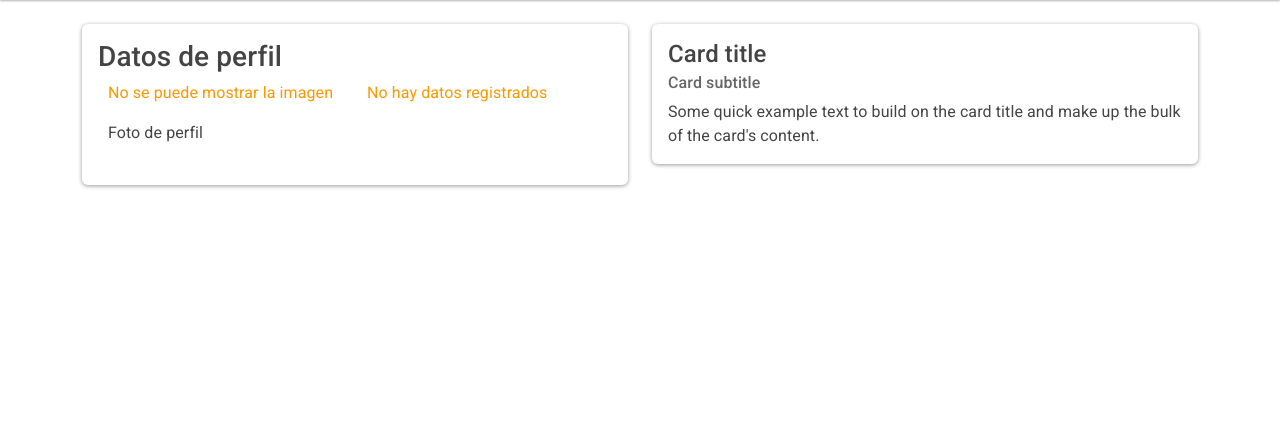
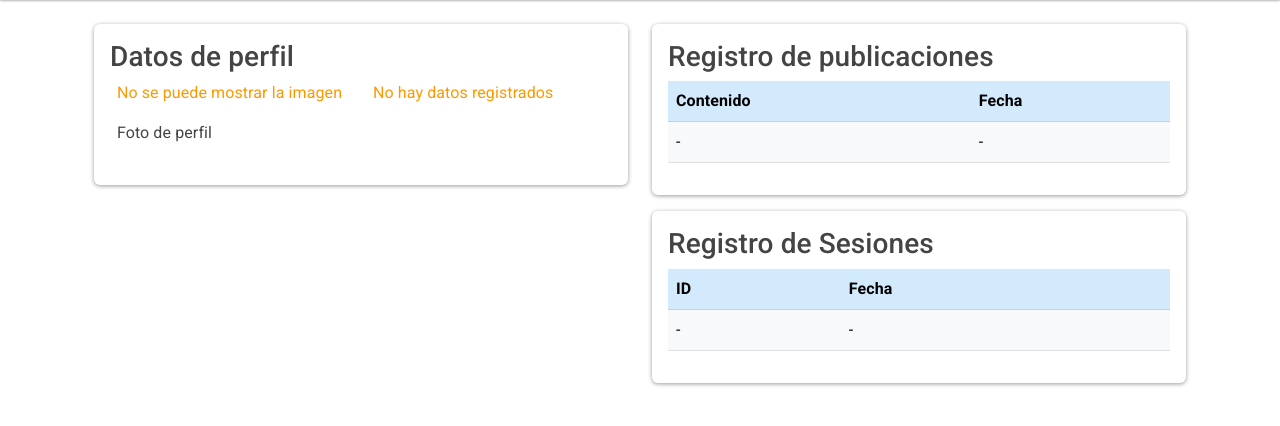
Before and after one commit to ginorubio/flask-fisi-web, a Flask app: page /dashboard in a window 1280 px wide. Shown: the part 85-511 px from the top of the page. Run offline with Flask 3, Linux system fonts and the light colour scheme.

Commit message:
agregando tablas en el dashboard y limpiando codigo

```diff
--- a/src/app.py
+++ b/src/app.py
@@ -26,21 +26,9 @@ alumno = None
 
 @app.route('/')
 def Index():
-    cursor = mydb.cursor()
-    # Realizar la consulta utilizando JOIN para combinar las tablas
-    query = '''
-        SELECT alumnos.nombre, alumnos.correo, publicaciones.contenido
-        FROM alumnos
-        JOIN publicaciones ON alumnos.idAlumno = publicaciones.idAlumno
-    '''
-    cursor.execute(query)
-
-    # Obtener los resultados de la consulta
-    resultados = cursor.fetchall()
-    # Cerrar el cursor
-    cursor.close()
+    publicaciones = consultarTodasPublicaciones()
     # Renderizar la plantilla HTML y pasar los resultados
-    return render_template('index.html', publicaciones=resultados)
+    return render_template('index.html', publicaciones=publicaciones)
 
 @app.route('/registro-publicacion')
 def page_registro_publicacion():
@@ -50,13 +38,13 @@ def page_registro_publicacion():
 def agregar_publicacion():
     global alumno
     if request.method == 'POST':
-
+        fecha = str(datetime.datetime.now())
         idAlumno = alumno[0]
         contenido = request.form['contenido']
 
         cursor = mydb.cursor()
-        query = "INSERT INTO publicaciones (idAlumno,contenido) VALUES (%s, %s)"
-        values = (idAlumno,contenido)
+        query = "INSERT INTO publicaciones (idAlumno,contenido, fecha) VALUES (%s, %s, %s)"
+        values = (idAlumno,contenido, fecha)
         cursor.execute(query,values)
         mydb.commit()
         cursor.close()
@@ -84,7 +72,7 @@ def agregar_usuario():
             else:
 
                 if frame_capturado is None:
-                    flash('No ha capturado una foto para el registro de {}'.format(nombre))
+                    flash('No ha capturado una foto para el registro')
                     return render_template('registro-usuario.html')
 
                 # Encuentra todas las caras en la imagen
@@ -142,21 +130,84 @@ def login():
         flash("Error de autenticación")
         return render_template('loginFace.html')
 
+@app.route('/login-face')
+def login_render():
+    return render_template('loginFace.html')
+
 @app.route('/logout', methods=['POST','GET'])
 def logout():
-    global alumno, es_alumno
+    global alumno, es_alumno, capturar, frame_capturado
     es_alumno = 0
+    capturar = 0
+    frame_capturado = None
     alumno = None
+
     session.pop('logged_in', None)
     return redirect(url_for('Index'))
 
 @app.route('/dashboard')
 def dashboard():
     global alumno
-    return render_template('dashboard.html', alumno = alumno)
+    publicaciones = None
+    sesiones = None
+    if alumno != None:
+        idAlumno = alumno[0]
+        publicaciones  = consultarPublicaciones(idAlumno=idAlumno)
+        sesiones = consultarSesiones(idAlumno=idAlumno)
+    return render_template('dashboard.html', alumno = alumno, publicaciones = publicaciones, sesiones = sesiones )
+
+def consultarTodasPublicaciones():
+    cursor = mydb.cursor()
+    #obtener las publicaciones
+
+    query = '''
+        SELECT alumnos.nombre, alumnos.correo, publicaciones.contenido, publicaciones.fecha
+        FROM alumnos
+        JOIN publicaciones ON alumnos.idAlumno = publicaciones.idAlumno
+    '''
+    cursor.execute(query)
+
+    # Obtener los resultados de la consulta
+    resultados = cursor.fetchall()
+    # Cerrar el cursor
+    cursor.close()
+    return resultados
+
+def consultarPublicaciones(idAlumno):
+    cursor = mydb.cursor()
+    #obtener las publicaciones
+
+    query = '''
+        SELECT contenido, fecha
+        FROM publicaciones WHERE idAlumno = (%s)
+    '''
+    values = (idAlumno,)
+    cursor.execute(query, values)
+
+    # Obtener los resultados de la consulta
+    resultados = cursor.fetchall()
+    # Cerrar el cursor
+    cursor.close()
+    return resultados
+def consultarSesiones(idAlumno):
+    cursor = mydb.cursor()
+    #obtener las publicaciones
+
+    query = '''
+        SELECT idLog, fecha
+        FROM logs WHERE idAlumno = (%s)
+    '''
+    values = (idAlumno,)
+    cursor.execute(query, values)
+
+    # Obtener los resultados de la consulta
+    resultados = cursor.fetchall()
+    # Cerrar el cursor
+    cursor.close()
+    return resultados
 
 def getAlumnos():
-    cursor = mydb.cursor(buffered=True)
+    cursor = mydb.cursor()
     cursor.execute("SELECT idAlumno,nombre,apellido,correo, codigo,imagen,imagenEncoding FROM alumnos")
     alumnos = cursor.fetchall()
     cursor.close()
@@ -172,15 +223,11 @@ def compararRostros(alumnos, rostros_localizados, frame):
 
             # Calcula la distancia entre las características faciales
             face_distance = face_recognition.face_distance([stored_encoding], face_encoding)
-            if face_distance < 0.6:  # Ajusta el umbral según tus necesidades
-                # Inicio de sesión exitoso
+            if face_distance < 0.6:
+                #El rostro pertenece a un alumno de la BD
                 nombre = alumno_data[1]
                 es_alumno = 1
                 alumno = alumno_data
-            else:
-                nombre = "Desconocido"
-                alumno = None
-                es_alumno = 0
     else:
         nombre = "Desconocido"
         alumno = None
@@ -188,13 +235,18 @@ def compararRostros(alumnos, rostros_localizados, frame):
 
     return nombre
 
+@app.route('/video-feed')
+def video_feed():
+    return Response(video_stream(),
+                    mimetype='multipart/x-mixed-replace; boundary=frame')
+
 def video_stream():
     global es_alumno, imagen_bytes
 
     alumnos = getAlumnos()
 
     video_capture = cv2.VideoCapture(0)
-
+    #Tiempo limite para que el usuario realice el reconocimiento de su rostro (20 seg)
     contador = 20
     while True:
         # Captura los cuadros de video #Frame es tipo numpy.ndarray y ret es un Booleano
@@ -210,6 +262,7 @@ def video_stream():
         for (top, right, bottom, left) in face_locations:
             # Dibuja un cuadro alrededor de cada rostro detectado
             cv2.rectangle(frame, (left, top), (right, bottom), (0, 0, 255), 2)
+            #Muestra el nombre del usuario que corresponde el rostro
             cv2.putText(frame, nombreResultado, (left + 6, bottom - 6), cv2.FONT_HERSHEY_DUPLEX, 0.5, (255, 255, 255), 1)
 
         if contador <= 0 :
@@ -220,6 +273,11 @@ def video_stream():
         yield (b'--frame\r\n'
                b'Content-Type: image/jpeg\r\n\r\n' + jpeg.tobytes() + b'\r\n\r\n')
     video_capture.release()
+
+@app.route('/video-feed-registro')
+def video_feed_registro():
+    return Response(video_stream_registro(),
+                    mimetype='multipart/x-mixed-replace; boundary=frame')
 
 def video_stream_registro():
     global frame_capturado, capturar
@@ -243,31 +301,17 @@ def video_stream_registro():
             break
     video_capture.release()
 
+@app.route('/imagen-feed')
+def imagen_feed():
+    return Response(mostrar_imagen(),
+                    mimetype='multipart/x-mixed-replace; boundary=frame')
+
 def mostrar_imagen():
     global alumno
     image_bytes =alumno[5]
     if image_bytes:
         yield (b'Content-Type: image/jpeg\r\n\r\n' + image_bytes + b'\r\n\r\n')
 
-@app.route('/login-face')
-def login_render():
-    return render_template('loginFace.html')
-
-
-@app.route('/video-feed')
-def video_feed():
-    return Response(video_stream(),
-                    mimetype='multipart/x-mixed-replace; boundary=frame')
-
-@app.route('/video-feed-registro')
-def video_feed_registro():
-    return Response(video_stream_registro(),
-                    mimetype='multipart/x-mixed-replace; boundary=frame')
-
-@app.route('/imagen-feed')
-def imagen_feed():
-    return Response(mostrar_imagen(),
-                    mimetype='multipart/x-mixed-replace; boundary=frame')
 
 if __name__ == '__main__':
 
--- a/src/templates/dashboard.html
+++ b/src/templates/dashboard.html
@@ -2,18 +2,18 @@
 
 {% block body %}
 
-
+<div class="container">
     <div class="row content-md-center">
         <div class="col">
             <div class="card card-body" >
-            <h3 class="card-title" >Datos de perfil </h2>
+                <h3 class="card-title" >Datos de perfil </h3>
                 <div class="row content-md-center">
                     <div class="col">
                         <div class="row justify-content-md-center pb-2">
 
                             <div class="col-md-auto">
                                 {% if alumno %}
-                            <img src="{{ url_for('imagen_feed', imagen_bytes = alumno[5]) }}" class="rounded" height="200" width="200">
+                                <img src="{{ url_for('imagen_feed') }}" class="rounded" height="200" width="200">
                                 {% else%}
                                 <p class="text-warning">No se puede mostrar la imagen</p>
                                 {% endif %}
@@ -27,8 +27,10 @@
                         <p class="text-secondary">{{alumno[1]}}</p>
                         <p class="text-secondary-emphasis">Apellido</p>
                         <p class="text-secondary">{{alumno[2]}}</p>
-                    <p class="text-secondary-emphasis">Correo</p>
+                        <p class="text-secondary-emphasis">Correo institucional</p>
                         <p class="text-secondary">{{alumno[3]}}</p>
+                        <p class="text-secondary-emphasis">Código de estudiante</p>
+                        <p class="text-secondary">{{alumno[4]}}</p>
                         {% else%}
                         <p class="text-warning">No hay datos registrados</p>
                         {% endif %}
@@ -36,24 +38,72 @@
                 </div>
             </div>
         </div>
-
-    <div class="col">
-
         <div class="col">
             <div class="card card-body">
-                <h4 class="card-title">Card title</h4>
-                <h6 class="card-subtitle mb-2 text-muted">Card subtitle</h6>
-                <p class="card-text">Some quick example text to build on the card title and make up the bulk of the card's content.</p>
+                <h3 class="card-title" >Registro de publicaciones</h3>
+                <table class="table table-hover">
+                    <thead>
+                      <tr class="table-primary">
+                        <th scope="col">Contenido</th>
+                        <th scope="col">Fecha</th>
+                      </tr>
+                    </thead>
+
+                    <tbody>
+                    {% if publicaciones %}
+                    {% for publicacion in publicaciones %}
+                      <tr class="table-light">
+                        <td>{{publicacion[0]}}</td>
+                        <td>{{publicacion[1]}}</td>
+                      </tr>
+                    {% endfor %}
+                    {% else %}
+                    <tr class="table-light">
+                        <td>-</td>
+                        <td>-</td>
+                    </tr>
+                    {% endif %}
+                    </tbody>
+                  </table>
+            </div>
+
+            <div>
+                <p>
+
+                </p>
+            </div>
+            <div class="card card-body">
+                <h3 class="card-title" >Registro de Sesiones</h3>
+                <table class="table table-hover">
+                    <thead>
+                      <tr class="table-primary">
+                        <th scope="col">ID</th>
+                        <th scope="col">Fecha</th>
+                      </tr>
+                    </thead>
+
+                    <tbody>
+                    {% if sesiones %}
+                    {% for sesion in sesiones %}
+                      <tr class="table-light">
+                        <td>{{sesion[0]}}</td>
+                        <td>{{sesion[1]}}</td>
+                      </tr>
+                    {% endfor %}
+                    {% else %}
+                      <tr class="table-light">
+                        <td>-</td>
+                        <td>-</td>
+                      </tr>
+                    {% endif %}
+                    </tbody>
+                  </table>
             </div>
         </div>
-
+    </div>
 </div>
 
 
 
 
-</div>
-
-
-
 {% endblock %}
--- a/src/templates/index.html
+++ b/src/templates/index.html
@@ -9,9 +9,10 @@
     {% for publicacion in publicaciones %}
     <div class="card card-body">
 
-        <h4 class="card-title">{{publicacion[0]}}</h4>
+        <h4 class="card-title">{{publicacion[0]}} </h4>
         <h6 class="card-subtitle mb-2 text-muted">{{publicacion[1]}}</h6>
         <p class="card-text">{{publicacion[2]}}</p>
+        <p class="text-secondary"> ({{publicacion[3]}})</p>
     </div>
     <div>
         <p>
```
Lines whose indentation alone changed are shown as unchanged.
